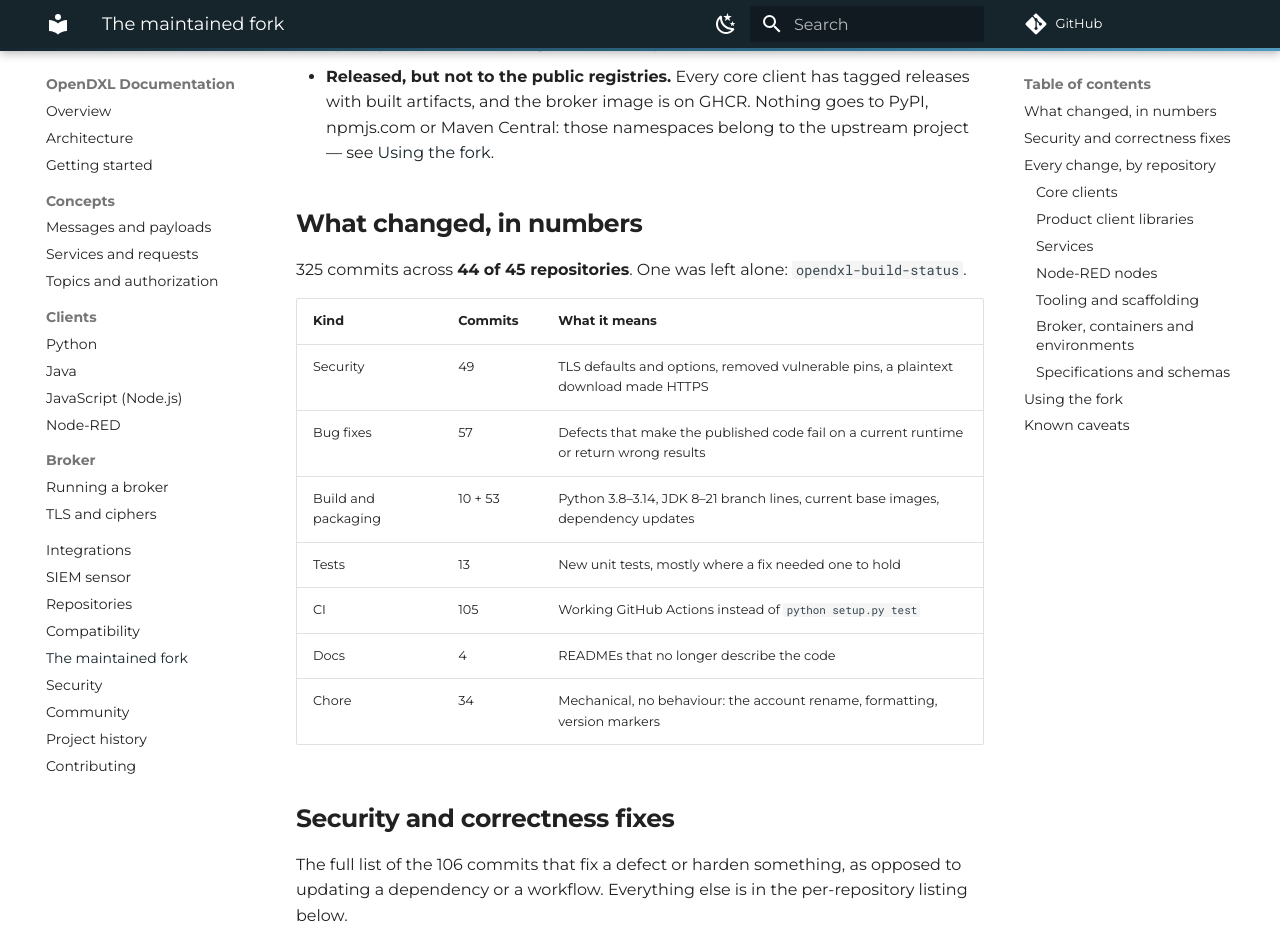
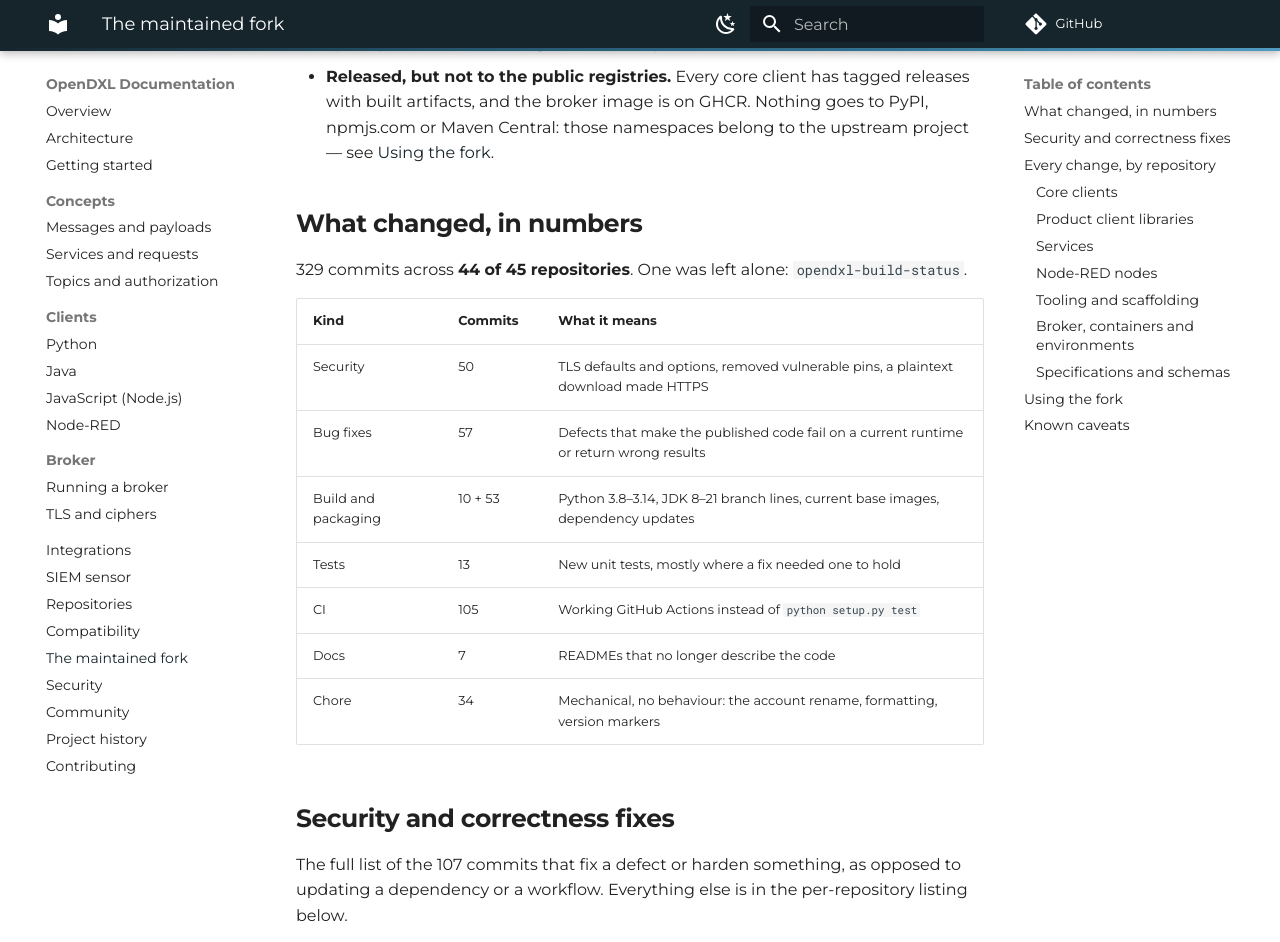
Before and after one commit to JMuellerTX/opendxl-docs, an MkDocs documentation site: the page built from docs/fork.md, in a window 1280 px wide and 1400 px high, scrolled down 535 px. Shown: the top 942 px of the window. Built offline with MkDocs 1.6.1 and Material for MkDocs 9.7.7, drawn with Linux system fonts in a browser that asks for light colours; comment, search, counter and statistics services are not loaded; some of the changed text lies outside the part shown.

Commit message:
Regenerate the fork inventory: 329 commits, 50 security fixes
Picks up the console's forward-secrecy fix and the wording corrections. Three
commits that the classifier would have filed under "deps" are documentation
changes and are now classified as such - the same honesty problem 7489e77 fixed
once, reappearing one commit at a time.

Co-Authored-By: Claude Opus 5 <noreply@anthropic.com>

```diff
--- a/docs/fork.md
+++ b/docs/fork.md
@@ -25,22 +25,22 @@ repositories**.
 
 ## What changed, in numbers
 
-325 commits across **44 of 45 repositories**. One was left alone:
+329 commits across **44 of 45 repositories**. One was left alone:
 `opendxl-build-status`.
 
 | Kind | Commits | What it means |
 |---|---|---|
-| Security | 49 | TLS defaults and options, removed vulnerable pins, a plaintext download made HTTPS |
+| Security | 50 | TLS defaults and options, removed vulnerable pins, a plaintext download made HTTPS |
 | Bug fixes | 57 | Defects that make the published code fail on a current runtime or return wrong results |
 | Build and packaging | 10 + 53 | Python 3.8–3.14, JDK 8–21 branch lines, current base images, dependency updates |
 | Tests | 13 | New unit tests, mostly where a fix needed one to hold |
 | CI | 105 | Working GitHub Actions instead of `python setup.py test` |
-| Docs | 4 | READMEs that no longer describe the code |
+| Docs | 7 | READMEs that no longer describe the code |
 | Chore | 34 | Mechanical, no behaviour: the account rename, formatting, version markers |
 
 ## Security and correctness fixes
 
-The full list of the 106 commits that fix a defect or harden something, as opposed to
+The full list of the 107 commits that fix a defect or harden something, as opposed to
 updating a dependency or a workflow. Everything else is in the per-repository listing below.
 
 | Kind | Repository | Change |
```
Also changed, not shown: other parts of docs/fork.md (+7 -2 lines), 1 other file.
